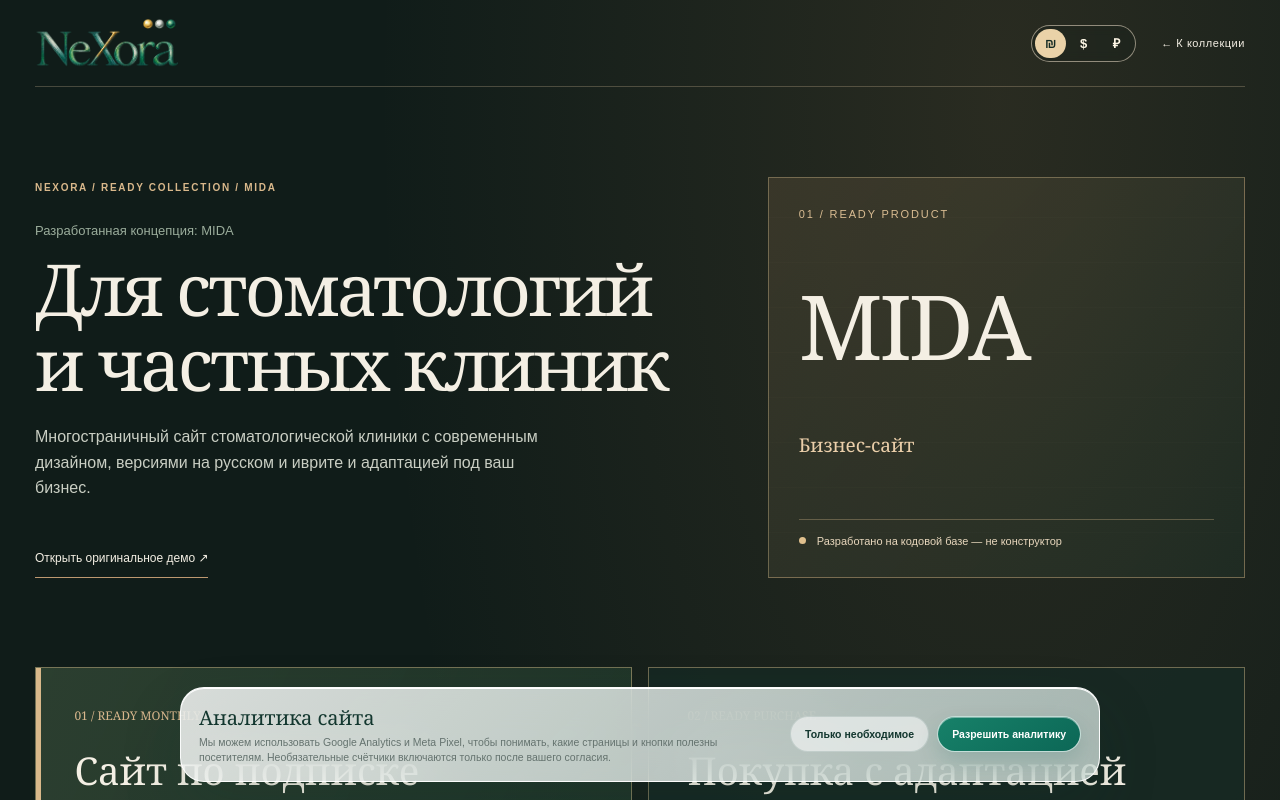
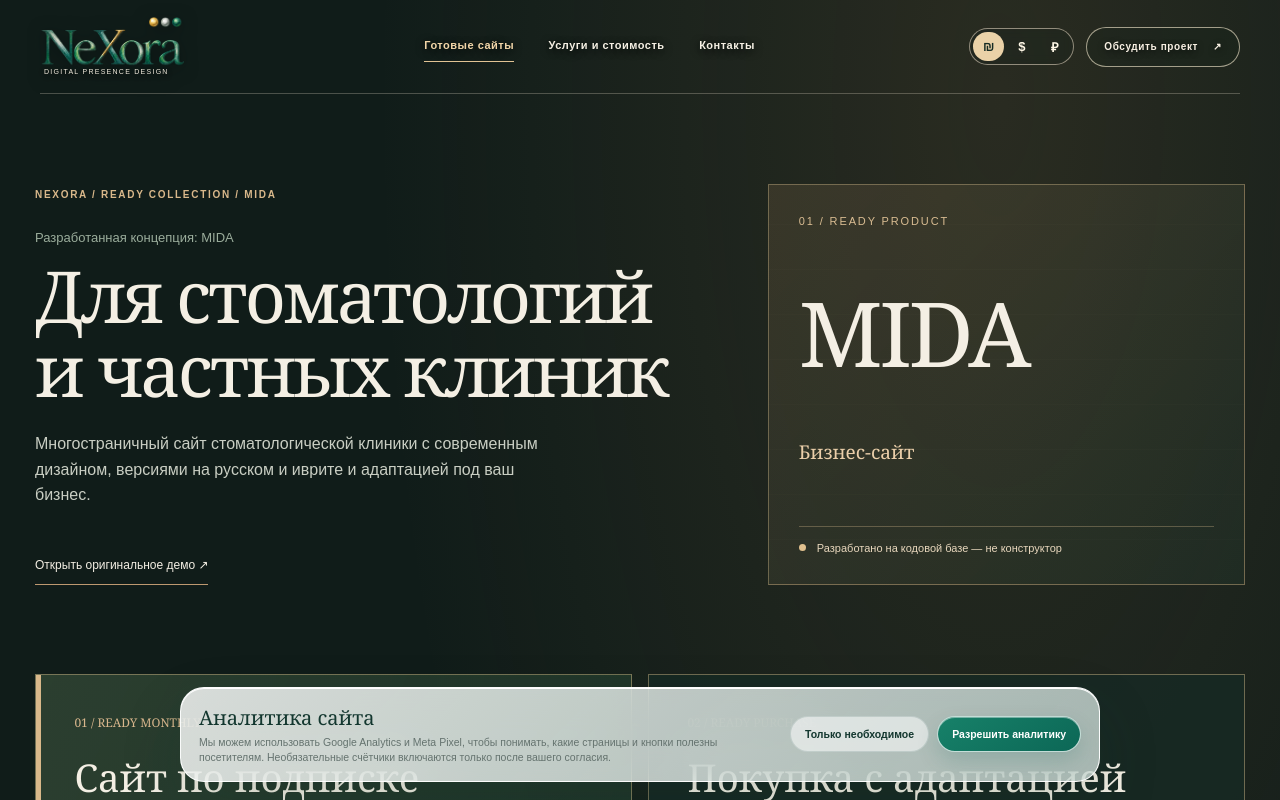
Before and after one commit to tsstish/nexora, a Next.js app: page /building-preview/ready/dental-clinic in a window 1280 px wide. Shown: the top 800 px of the page. Built offline with nearby package versions, Linux system fonts and the light colour scheme; no server answers.

Commit message:
feat(loft): unify product detail navigation

```diff
--- a/src/app/building-preview/ready/[slug]/page.tsx
+++ b/src/app/building-preview/ready/[slug]/page.tsx
@@ -1,4 +1,3 @@
-import Image from "next/image";
 import Link from "next/link";
 import { notFound } from "next/navigation";
 import type { Metadata } from "next";
@@ -6,7 +5,8 @@ import { readySites } from "@/data/readySites";
 import { monthlyPlans, monthlySupport } from "@/data/readyMonthly";
 import { readyAdaptation, readyRights, monthlyStart, monthlyCancel, monthlyBuyout } from "@/data/readyConditions";
 import { whatsappUrl } from "@/data/site";
-import { CurrencyPrice, CurrencySelector } from "../../CurrencyControl";
+import { CurrencyPrice } from "../../CurrencyControl";
+import { StudioHeader } from "../../StudioHeader";
 import styles from "./product.module.css";
 
 type Props = { params: Promise<{ slug: string }> };
@@ -32,16 +32,9 @@ export default async function ReadyConcept({ params }: Props) {
 
   return (
     <main className={styles.root}>
+      <StudioHeader />
       <div className={styles.shell}>
-        <header className={styles.head}>
-          <Link href="/building-preview" className={styles.logo}>
-            <Image src="/brand/nexora-wordmark.png" alt="NeXora" width={1254} height={439} priority />
-          </Link>
-          <nav className={styles.headActions}>
-            <CurrencySelector />
-            <Link href="/building-preview#collection">← К коллекции</Link>
-          </nav>
-        </header>
+
 
         <section className={styles.hero}>
           <div className={styles.heading}>
```
